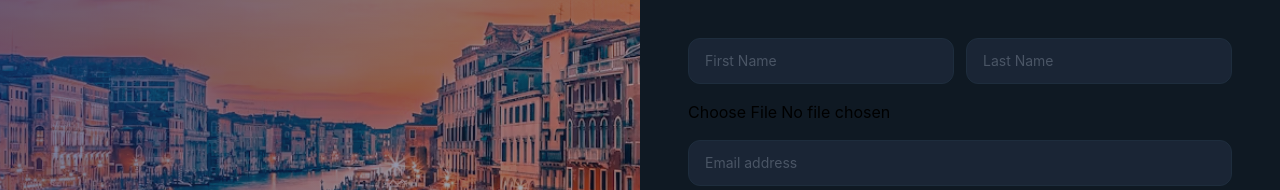
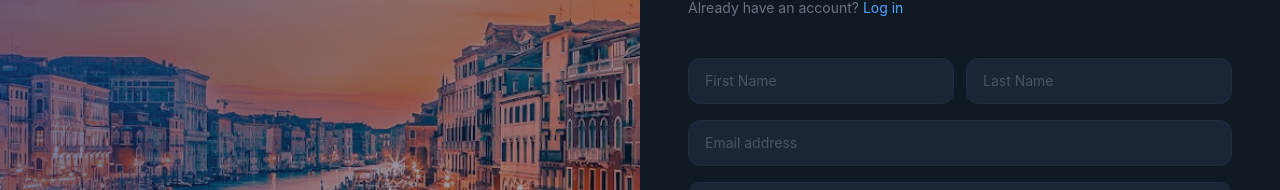
Before and after one commit to aleksandremdivani/travel-booking-app, a React (Vite) app: page /signup in a window 1280 px wide. Shown: the part 245-435 px from the top of the page. Built offline with nearby package versions, Linux system fonts and the light colour scheme; no server answers.

Commit message:
Update SignUp.jsx

```diff
--- a/src/pages/SignUp.jsx
+++ b/src/pages/SignUp.jsx
@@ -92,7 +92,6 @@ const SignUp = () => {
               }
             />
           </div>
-          <input type="file" accept="image"/>
           <input
             type="email"
             placeholder="Email address"
```
